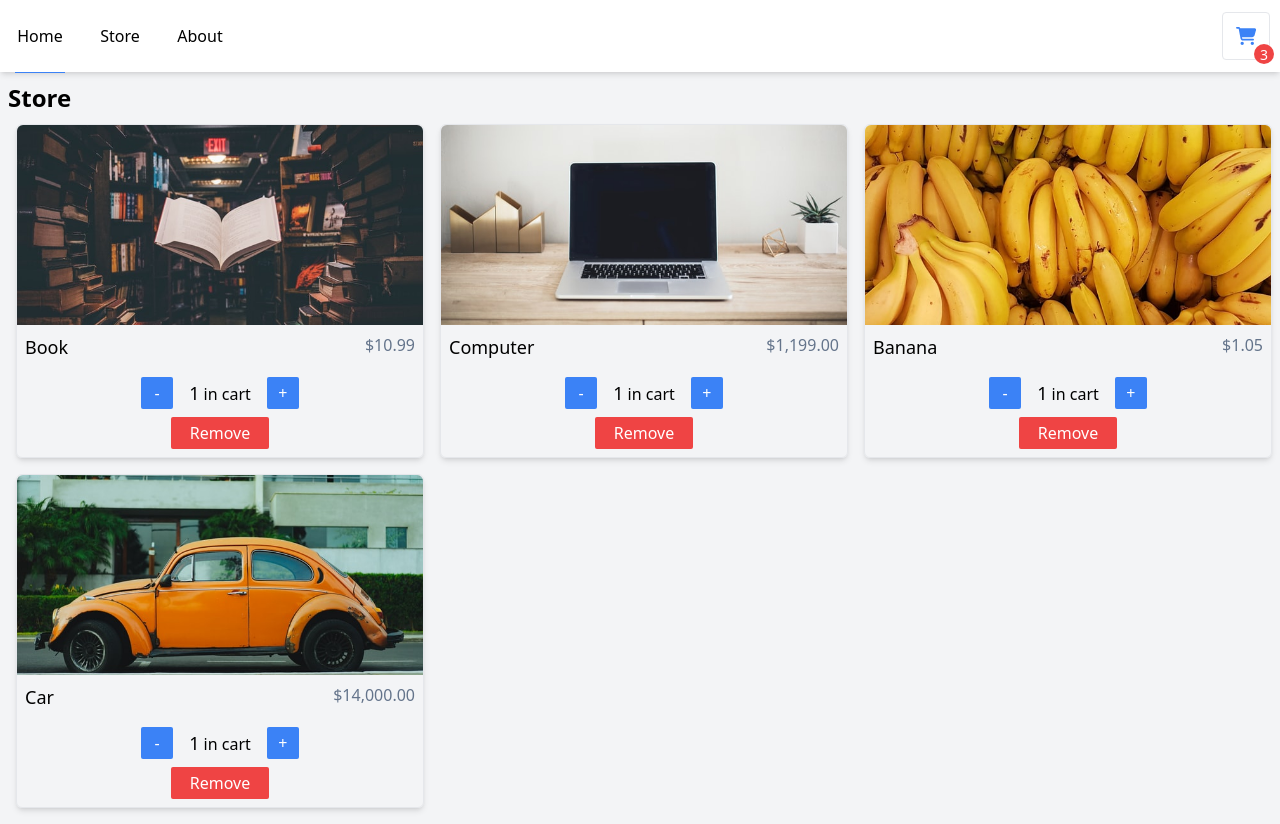
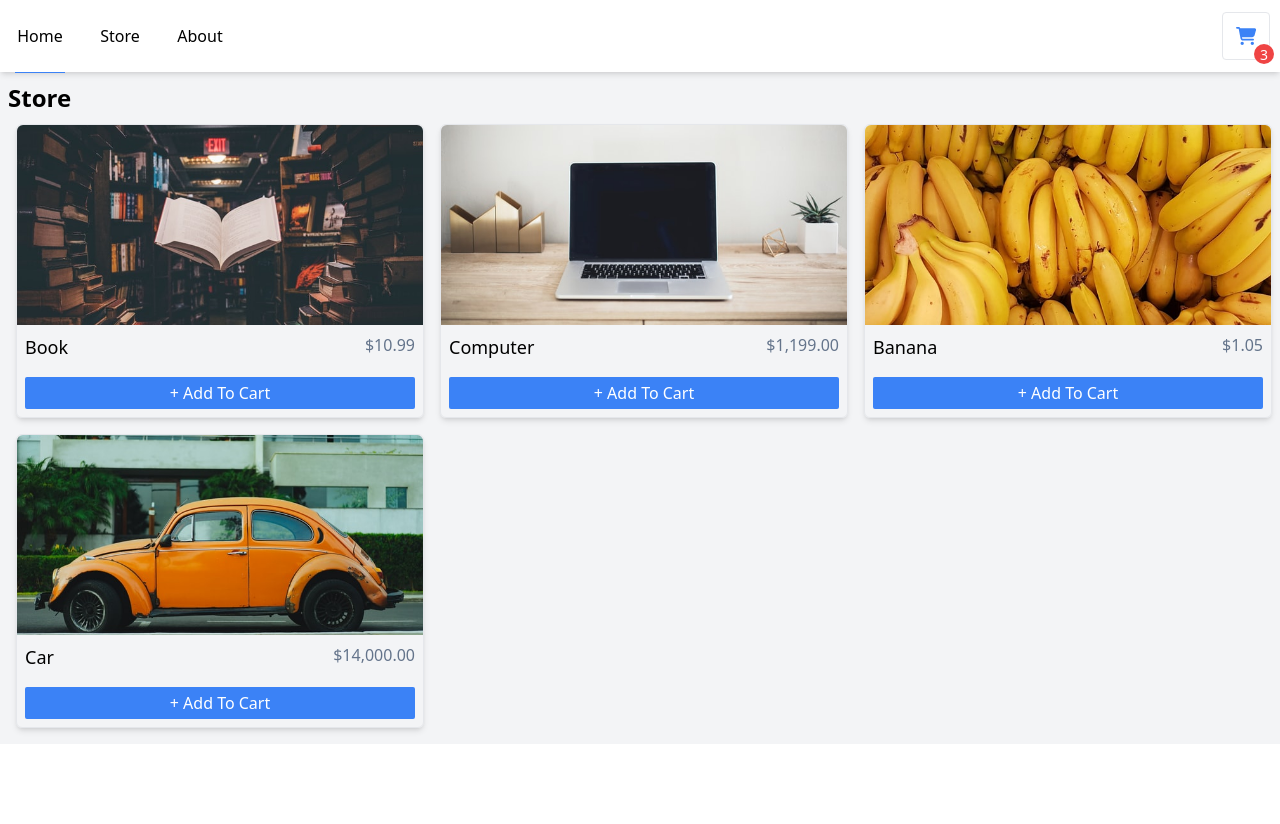
Before and after one commit to TylerDonghwi/shopping-cart, a React (Create React App) app: page /store in a window 1280 px wide. After the commit the page ends 800 px from the top, so only its background shows below. Built offline with nearby package versions, Linux system fonts and the light colour scheme.

Commit message:
you can add, increase, decrease the number of items and remove it

```diff
--- a/src/App.tsx
+++ b/src/App.tsx
@@ -3,11 +3,13 @@ import Home from './pages/Home';
 import About from './pages/About';
 import Store from './pages/Store';
 import Navbar from './components/Navbar';
+import { ShoppingCartProvider } from './context/ShoppingCartContext';
 
 function App() {
 
   return (
-    <>
+    // the entire app has the access to the shopping cart provider
+    <ShoppingCartProvider>
       <Navbar />
       <div className='pl-2 pt-2 pb-2 bg-gray-100'>
         <Routes>
@@ -16,7 +18,7 @@ function App() {
           <Route path='/about' element={<About />} />
         </Routes>
       </div>
-    </>
+    </ShoppingCartProvider>
 
   );
 }
--- a/src/components/Storeitem.tsx
+++ b/src/components/Storeitem.tsx
@@ -1,3 +1,4 @@
+import { useShoppingCart } from '../context/ShoppingCartContext'
 import { formatCurrency } from '../utilities/formatCurrency'
 
 type StoreItemProps = {
@@ -8,7 +9,9 @@ type StoreItemProps = {
 }
 
 export default function Storeitem({ id, name, price, imgUrl }: StoreItemProps) {
-    const quantity = Math.random()
+    const { getItemQuantity, increaseCartQuantity, decreaseCartQuantity, removeFromCart } = useShoppingCart()
+    const quantity = getItemQuantity(id)
+
     return (
         <div className='m-2 border shadow-md rounded-md'>
             <img alt={name} src={imgUrl} className='rounded-tl-md rounded-tr-md h-[200px] w-[100%] object-cover' />
@@ -20,23 +23,32 @@ export default function Storeitem({ id, name, price, imgUrl }: StoreItemProps) {
             </div>
             <div className='mt-auto w-[100%]'>
                 {quantity === 0 ? (
-                    <button className='relative text-white rounded-sm p-1 bg-blue-500 w-[calc(100%-1rem)] m-2 hover:bg-blue-600 active:bg-blue-700 transition-all duraction-100'>
+                    <button className='relative text-white rounded-sm p-1 bg-blue-500 w-[calc(100%-1rem)] m-2 hover:bg-blue-600 active:bg-blue-700 transition-all duraction-100' onClick={() => increaseCartQuantity(id)}>
                         + Add To Cart
                     </button>
                 ) : (
                     <div className='flex flex-col justify-center items-center m-2'>
                         <div className='flex flex-row justify-center items-center w-[100%] mb-2 [&>*]:mx-2 [&>button]:w-8'>
-                            <button className='relative text-white rounded-sm p-1 bg-blue-500 hover:bg-blue-600 active:bg-blue-700'>
+                            <button
+                                className='relative text-white rounded-sm p-1 bg-blue-500 hover:bg-blue-600 active:bg-blue-700'
+                                onClick={() => decreaseCartQuantity(id)}
+                            >
                                 -
                             </button>
                             <div>
                                 <span className='text-lg'>{Math.ceil(quantity)}</span> in cart
                             </div>
-                            <button className='relative text-white rounded-sm p-1 bg-blue-500 hover:bg-blue-600 active:bg-blue-700'>
+                            <button
+                                className='relative text-white rounded-sm p-1 bg-blue-500 hover:bg-blue-600 active:bg-blue-700'
+                                onClick={() => increaseCartQuantity(id)}
+                            >
                                 +
                             </button>
                         </div>
-                        <button className='relative text-white rounded-sm p-1 bg-red-500 w-[25%]  hover:bg-red-600 active:bg-red-700 transition-all duraction-100'>
+                        <button
+                            className='relative text-white rounded-sm p-1 bg-red-500 w-[25%]  hover:bg-red-600 active:bg-red-700 transition-all duraction-100'
+                            onClick={() => removeFromCart(id)}
+                        >
                             Remove
                         </button>
                     </div>)}
--- /dev/null
+++ b/src/context/ShoppingCartContext.tsx
@@ -0,0 +1,81 @@
+import { createContext, ReactNode, useContext, useState } from "react"
+
+type ShoppingCartProviderProps = {
+    children: ReactNode
+}
+
+type ShoppingCartContext = {
+    getItemQuantity: (id: number) => number
+    increaseCartQuantity: (id: number) => void
+    decreaseCartQuantity: (id: number) => void
+    removeFromCart: (id: number) => void
+}
+
+type CartItem = {
+    // use id to access name and price etc
+    id: number
+    quantity: number
+}
+
+const ShoppingCartContext = createContext({} as ShoppingCartContext)
+
+export function useShoppingCart() {
+    return useContext(ShoppingCartContext)
+
+}
+
+export function ShoppingCartProvider({ children }: ShoppingCartProviderProps) {
+    const [cartItems, setCartItems] = useState<CartItem[]>([])
+
+    function getItemQuantity(id: number) {
+        return cartItems.find(item => item.id === id)?.quantity || 0
+    }
+
+    function increaseCartQuantity(id: number) {
+        setCartItems(currItems => {
+            if (currItems.find(item => item.id === id)?.quantity == null) {
+                return [...currItems, { id, quantity: 1 }]
+            } else {
+                return currItems.map(item => {
+                    if (item.id === id) {
+                        return { ...item, quantity: item.quantity++ }
+                    } else {
+                        return item
+                    }
+                })
+            }
+        })
+    }
+
+    function decreaseCartQuantity(id: number) {
+        setCartItems(currItems => {
+            if (currItems.find(item => item.id === id)?.quantity === 1) {
+                return currItems.filter(item => item.id !== id)
+            } else {
+                return currItems.map(item => {
+                    if (item.id === id) {
+                        return { ...item, quantity: item.quantity-- }
+                    } else {
+                        return item
+                    }
+                })
+            }
+        })
+    }
+    function removeFromCart(id: number) {
+        setCartItems(currItems => {
+            return currItems.filter(item => item.id !== id)
+        })
+    }
+
+    return (
+        <ShoppingCartContext.Provider value={{
+            getItemQuantity,
+            increaseCartQuantity,
+            decreaseCartQuantity,
+            removeFromCart
+        }}>
+            {children}
+        </ShoppingCartContext.Provider>
+    )
+}
```
